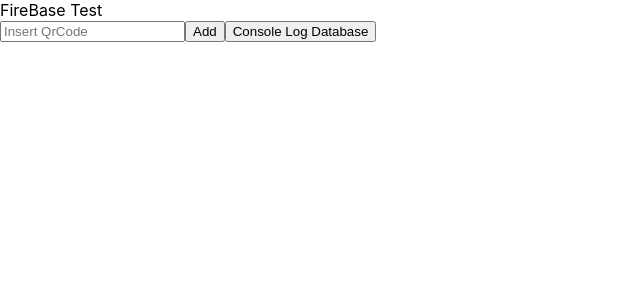
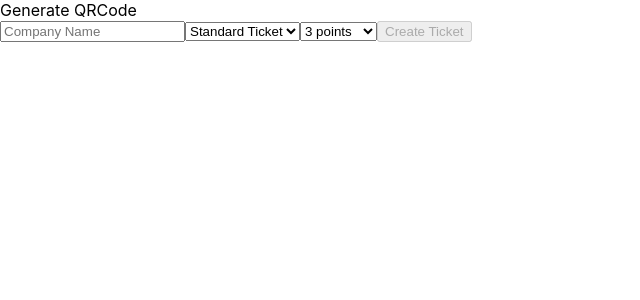
Before and after one commit to armada-ths/ac22, a React (Create React App) app: page /qrcode in a window 1280 px wide. Shown: the top 300 px of the page, without its empty margins (0-640 px from the left). Built offline with nearby package versions, Linux system fonts and the light colour scheme.

Commit message:
First draft of QRCode implementation

```diff
--- a/package.json
+++ b/package.json
@@ -10,10 +10,12 @@
     "@types/node": "^16.11.62",
     "@types/react": "^18.0.21",
     "@types/react-dom": "^18.0.6",
+    "crypto-js": "^4.1.1",
     "firebase": "^9.13.0",
     "react": "^18.2.0",
     "react-dom": "^18.2.0",
     "react-firebase-hooks": "^5.0.3",
+    "react-qr-code": "^2.0.8",
     "react-router-dom": "^6.4.2",
     "react-scripts": "5.0.1",
     "typescript": "^4.8.4",
--- a/src/presenters/QrCodePresenter.tsx
+++ b/src/presenters/QrCodePresenter.tsx
@@ -1,13 +1,52 @@
 import React, { FC } from "react";
 import QrCodeView from "../views/QrCode";
+import { addToDatabase, fetchFromDatabase } from "../components/FirebaseModel";
+const CryptoJS = require("crypto-js");
 
 const QrCodePresenter: FC = (props) => {
 
-	const [qrCode, setQrCode] = React.useState("");
+	const [company, setCompany] = React.useState("");
+	const [ticketType, setTicketType] = React.useState("standardticket");
+	const [ticketPoints, setTicketPoints] = React.useState("3");
+    const [ticketNr, setTicketNr] = React.useState(0);
+
+	const encryptWithAES = (qrCode: string) => {
+		const passphrase = "testphrase"; // Needs to be kept secret and changed somewhere else before production
+		return CryptoJS.AES.encrypt(qrCode, passphrase).toString();
+	};
+
+	const decryptWithAES = (ciphertext: any) => {
+		const passphrase = "testphrase"; // Needs to be kept secret and changed somewhere else before production
+		const bytes = CryptoJS.AES.decrypt(ciphertext, passphrase);
+		const originalText = bytes.toString(CryptoJS.enc.Utf8);
+		return originalText;
+	};
+
+	function generateURL() {
+		const urlSearchParams = new URLSearchParams();
+		urlSearchParams.append("companyName", company);
+		urlSearchParams.append("ticketType", ticketType);
+		urlSearchParams.append("ticketPoints", ticketPoints);
+		urlSearchParams.append("ticketNr", ticketNr.toString());
+		console.log("urlSearchParams: " + urlSearchParams.toString());
+		const encoded = encryptWithAES(urlSearchParams.toString());
+		console.log("encoded: " + encoded);
+		const decoded = decryptWithAES(encoded);
+		console.log("decoded: " + decoded);
+		return encoded;
+	}
 
     return(
         <QrCodeView
-            setQrCode={setQrCode}
+        setCompany={setCompany}
+        setTicketType={setTicketType}
+        setTicketPoints={setTicketPoints}
+        setTicketNr={setTicketNr}
+        company = {company}
+        ticketType = {ticketType}
+        ticketPoints = {ticketPoints}
+        ticketNr = {ticketNr}
+        generateURL = {generateURL}
         />
     );
 }
--- a/src/views/QrCode.tsx
+++ b/src/views/QrCode.tsx
@@ -1,37 +1,70 @@
-import React, { FC } from "react";
-import { addToDatabase, fetchFromDatabase } from "../components/FirebaseModel"; //Temporary, this is not following MVP structure
+import React, { FC, useEffect } from "react";
+import QRCode from "react-qr-code";
+
 interface Props {
-	setQrCode: (qrCode: string) => void;
+	setCompany: (company: string) => void;
+	setTicketType: (ticketType: string) => void;
+	setTicketPoints: (ticketPoints: string) => void;
+	setTicketNr: (ticketNr: number) => void;
+	company: string;
+	ticketType: string;
+	ticketPoints: string;
+	ticketNr: number;
+	generateURL: () => string;
 }
 
-var tempQrCode: string; // Temporary variable, not following MVP structure
+const QrCodeView: FC<Props> = (props) => {
+	useEffect(() => {
+		document.getElementById("generateTicket")?.setAttribute("disabled", "true");
+	}, []);
 
-const QrCodeView: FC<Props> = (props) => {
+	function checkCompanyName(params: string) {
+		if (params.length > 0) {
+			props.setCompany(params.toLocaleLowerCase());
+			document.getElementById("generateTicket")?.removeAttribute("disabled");
+		} else {
+			document
+				.getElementById("generateTicket")
+				?.setAttribute("disabled", "true");
+		}
+	}
+
 	return (
 		<section>
-			<div>FireBase Test</div>
+			<div>Generate QRCode</div>
 			<input
 				type="text"
-				placeholder="Insert QrCode"
+				placeholder="Company Name"
 				onChange={(e) => {
-					props.setQrCode(e.target.value);
-					tempQrCode = e.target.value; //Temporary, this is not following MVP structure
-					console.log("TempQrCode: " + tempQrCode); //Temporary, this is not following MVP structure
+					checkCompanyName(e.target.value);
 				}}></input>
+			<select
+				name="tickettype"
+				onChange={(e) => {
+					props.setTicketType(e.target.value);
+				}}>
+				<option value="standardticket">Standard Ticket</option>
+				<option value="superticket">Super Ticket</option>
+			</select>
+			<select
+				name="ticketpoints"
+				onChange={(e) => {
+					props.setTicketPoints(e.target.value);
+				}}>
+				<option value="3">3 points</option>
+				<option value="5">5 points</option>
+				<option value="10">10 points</option>
+			</select>
 			<button
+				id="generateTicket"
 				onClick={() => {
-					addToDatabase(tempQrCode); //Temporary, this is not following MVP structure
-					console.log("QrCode " + tempQrCode + " adding to database");
+					console.log("http://localhost:3000/qrcode#" + props.generateURL());
+					props.setTicketNr(props.ticketNr + 1);
 				}}>
-				Add
+				Create Ticket
 			</button>
 
-			<button
-				onClick={() => {
-					fetchFromDatabase("users"); //Temporary, this is not following MVP structure
-				}}>
-				Console Log Database
-			</button>
+			<div id="qrCodeContainer"></div>
 		</section>
 	);
 };
```
Also changed, not shown: 1 other file (tests, documents, lock files or other folders).
